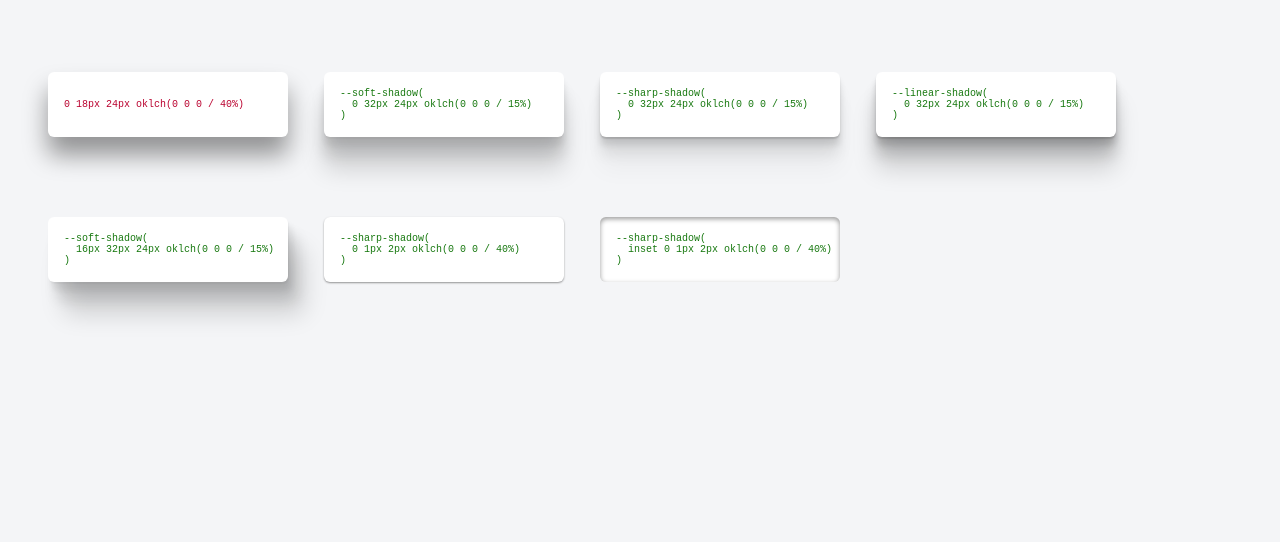
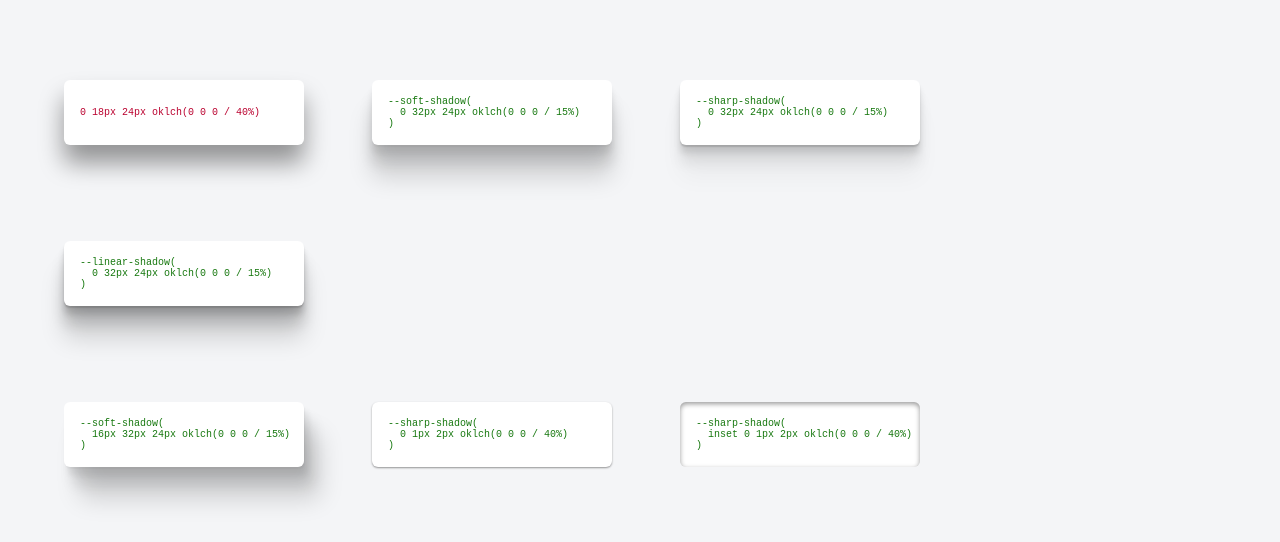
Before and after one commit to postcss/postcss-smooth-shadow, a plain HTML site: page index.html in a window 1280 px wide. Drawn offline with Linux system fonts and the light colour scheme.

Commit message:
Deploying to gh-pages from @ postcss/postcss-smooth-shadow@cb1bf5af47aff227968299ad3801e1916a327960 🚀

```diff
--- a/index.html
+++ b/index.html
@@ -20,7 +20,7 @@
         background: oklch(1 0 0);
         box-sizing: border-box;
         padding: 1rem 1rem;
-        margin: 2.5rem 1rem;
+        margin: 3rem 2rem;
         color: oklch(0.5 0.16 142);
 
         &.is-native {
```
